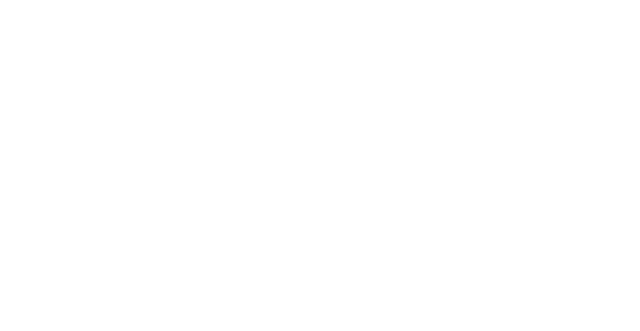
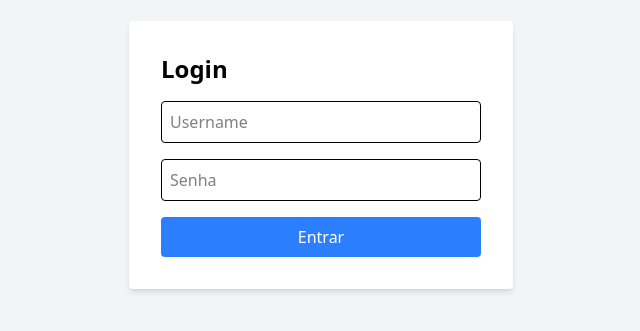
Before and after one commit to goodvandro/notification-worker-fe, a React (Vite) app: page /login in a window 1280 px wide. Before the commit this address had no page. Shown: the part 245-576 px from the top of the page, without its empty margins (319-959 px from the left). Built offline with nearby package versions, Linux system fonts and the light colour scheme.

Commit message:
feat(auth): add login feature with types, api and component
Implement login functionality including:
- LoginInputDTO and LoginOutputDTO types
- Login API endpoint integration
- Login form component with error handling
- Route configuration for login page

```diff
--- a/src/features/auth/auth.api.ts
+++ b/src/features/auth/auth.api.ts
@@ -1,6 +1,12 @@
 import http from "../../api/http"
+import type { LoginInputDTO, LoginOutputDTO } from "./auth.types"
 
 export const register = async (username: string, password: string) => {
   const response = await http.post("/auth/register", { username, password })
   return response.data
 }
+
+export const login = async (data: LoginInputDTO): Promise<LoginOutputDTO> => {
+  const response = await http.post("/auth/login", data)
+  return response.data
+}
--- /dev/null
+++ b/src/features/auth/login.tsx
@@ -0,0 +1,60 @@
+import { useState } from "react";
+import { useNavigate } from "react-router-dom";
+import { login } from "./auth.api";
+
+export default function Login() {
+  const [username, setUsername] = useState("");
+  const [password, setPassword] = useState("");
+  const [error, setError] = useState("");
+  const navigate = useNavigate();
+
+  const handleSubmit = async (e: React.FormEvent<HTMLFormElement>) => {
+    e.preventDefault();
+    setError("");
+
+    try {
+      const { accessToken } = await login({ username, password });
+      localStorage.setItem("token", accessToken);
+      navigate("/dashboard");
+    } catch (error: unknown) {
+      setError(
+        (error as { response: { data: { message: string } } }).response?.data
+          ?.message || "Erro ao efetuar login"
+      );
+    }
+  };
+
+  return (
+    <div className="flex items-center justify-center min-h-screen bg-gray-100">
+      <form
+        onSubmit={handleSubmit}
+        className="bg-white p-8 rounded shadow-md w-full max-w-sm"
+      >
+        <h2 className="text-2xl font-bold mb-4">Login</h2>
+        <input
+          type="text"
+          placeholder="Username"
+          value={username}
+          onChange={(e) => setUsername(e.target.value)}
+          className="w-full border p-2 mb-4 rounded"
+          required
+        />
+        <input
+          type="password"
+          placeholder="Senha"
+          value={password}
+          onChange={(e) => setPassword(e.target.value)}
+          className="w-full border p-2 mb-4 rounded"
+          required
+        />
+        {error && <p className="text-red-600 mb-2">{error}</p>}
+        <button
+          type="submit"
+          className="w-full bg-blue-500 text-white py-2 rounded hover:bg-blue-600"
+        >
+          Entrar
+        </button>
+      </form>
+    </div>
+  );
+}
--- a/src/routes/index.tsx
+++ b/src/routes/index.tsx
@@ -1,11 +1,13 @@
 import { BrowserRouter, Route, Routes } from "react-router-dom";
 import Register from "../features/auth/register";
+import Login from "../features/auth/login";
 
 export function AppRouter() {
   return (
     <BrowserRouter>
       <Routes>
         <Route path="/register" element={<Register />} />
+        <Route path="/login" element={<Login />} />
       </Routes>
     </BrowserRouter>
   );
```
Also changed, not shown: src/features/auth/auth.types.ts (added, +11 -0 lines).
